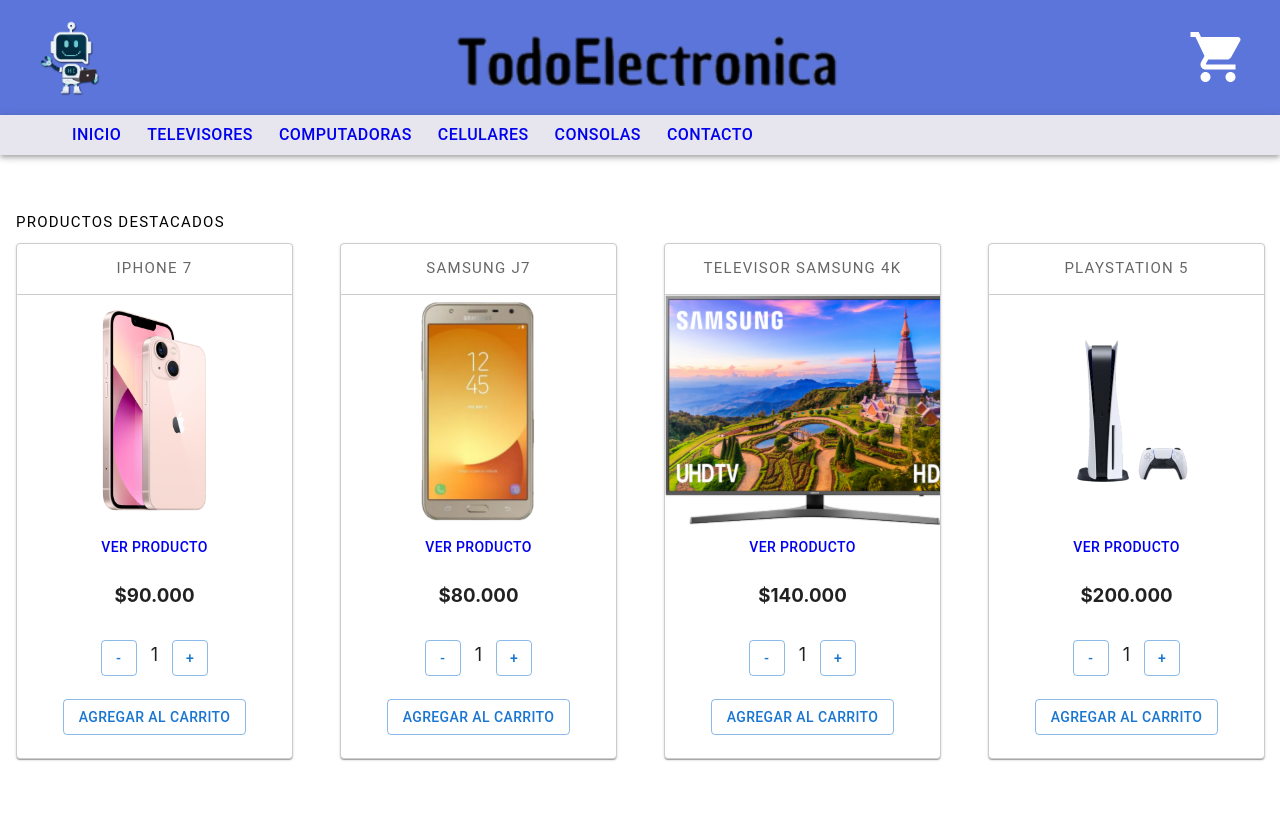
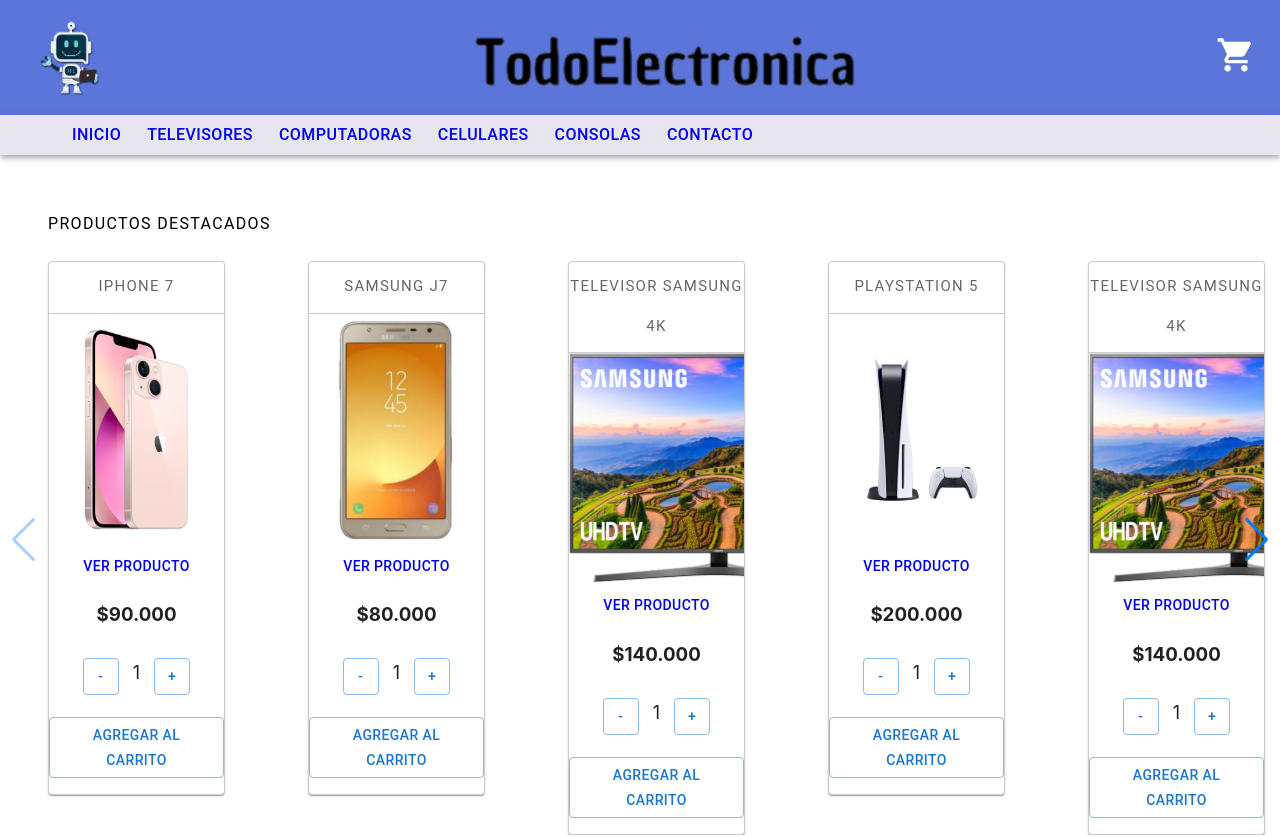
Before and after one commit to AlanPalopoli/AlanPalopoli.github.io, a React (Create React App) app: page / in a window 1280 px wide. Shown: the top 837 px of the page. Before the commit the page ends 800 px from the top, so only its background shows below. Built offline with nearby package versions, Linux system fonts and the light colour scheme.

Commit message:
CartContext y swiper

```diff
--- a/package.json
+++ b/package.json
@@ -15,6 +15,7 @@
     "react-dom": "^18.1.0",
     "react-router-dom": "^6.3.0",
     "react-scripts": "^5.0.1",
+    "swiper": "^8.2.2",
     "web-vitals": "^2.1.4"
   },
   "scripts": {
--- a/src/App.js
+++ b/src/App.js
@@ -8,10 +8,12 @@
 import Contacto from './pages/Contact';
 import Detalle from './pages/Detalle';
 import NotFound from './pages/NotFound';
+import { CartProvider } from './context/CartContext';
 
 function App() {
   return (
     <div className="App">
+      <CartProvider>
         <BrowserRouter>
           <NavBar />
           <ToolBar />
@@ -23,6 +25,7 @@
             <Route path='*' element={<NotFound />}/>
           </Routes>
         </BrowserRouter>
+      </CartProvider>
     </div>
   );
 }
--- a/src/components/CardsItems/Card.css
+++ b/src/components/CardsItems/Card.css
@@ -1,17 +1,25 @@
 .countItem p {
     font-size: 18px;
+    justify-content: center;
 }
 
 .card-item {
+    display: flex;
     margin-top: 5px;
     border-bottom: 1px solid #ccc;
+    justify-content: center;
 }
 
 .cardContainer {
-    margin-left: 1em;
+    margin-left: 3em;
     margin-right: 1em;
     border: 1px solid #ccc;
 }
+
+/* .cardContainer > .MuiCardContent-root {
+    padding-bottom: 15px !important;
+}
+ */
 
 .button-count {
     display: flex;
@@ -24,3 +32,7 @@
 .card-item-img  img{
     height: 230px;
 }
+
+.cardDiv {
+    padding-top: 1em;
+}
--- a/src/components/CardsItems/Card.js
+++ b/src/components/CardsItems/Card.js
@@ -1,16 +1,19 @@
 import Button from '@mui/material/Button';
-import { useState } from 'react';
+import { useState} from 'react';
 import './Card.css';
 import Card from '@mui/material/Card';
 import Typography from '@mui/material/Typography';
 import { Link } from 'react-router-dom'
 import ItemCount from '../ItemCount/ItemCount';
 
+
 const Item = ({tittle, image, price, stock, id}) => {
     const [showButton, setShowButton] = useState(false)
 
+
     return (
-        <Card sx={{ minWidth: 275, minHeight: 514 }} className='cardContainer'>
+        <div className='cardDiv'>
+            <Card sx={{ minWidth: 175, minHeight: 514/* , width: 235, height: 464  */}} className='cardContainer'>
                 <div className='card-item'>
                     <Typography sx={{ fontSize: 15 }} variant="overline" display="block" color="text.secondary" gutterBottom>
                     {tittle}
@@ -29,12 +32,13 @@
                 </div>
                 <div>
                 {!showButton ?
-                <ItemCount stock ={stock} setShowButton={setShowButton} />
+                    <ItemCount tittle = {tittle} image = {image} price = {price} id = {id} stock ={stock} setShowButton={setShowButton} />
                     :
-                <Button  variant="outlined"> <Link to={'/cart'} style={{ textDecoration: 'none' }}>Finalizar compra</Link></Button>
+                    <Button  variant="outlined"> <Link to={'/cart'} style={{ textDecoration: 'none' }}>Agregar Producto</Link></Button>
                     }
                 </div>
             </Card>
+        </div>
     )
 }
 
--- a/src/components/ItemCount/ItemCount.js
+++ b/src/components/ItemCount/ItemCount.js
@@ -1,9 +1,11 @@
-import { useState } from 'react';
+import { useState , useContext  } from 'react';
 import Button from '@mui/material/Button';
 import './ItemCount.css';
+import CartContext from '../../context/CartContext'
 
-const ItemCount = ({stock, setShowButton}) => {
+const ItemCount = ({ image, title, price, stock, id}) => {
     const [countItem, setCount] = useState(1)
+    const { addProductToCart } = useContext(CartContext)
 
     const addItem = () => {
         if(countItem < stock){
@@ -24,7 +26,7 @@
                 <Button onClick={addItem} variant="outlined" sx={{minWidth:'34px'}}>+</Button>
             </div>
             <div className='button-cart'>
-                <Button  onClick={() => setShowButton(true)}  variant="outlined" >Agregar al carrito</Button>
+                <Button  onClick={() => addProductToCart({ image, title, price, stock, id})}  variant="outlined" >Agregar al carrito</Button>
             </div>
         </div>
     )
--- a/src/components/ItemList/ItemList.js
+++ b/src/components/ItemList/ItemList.js
@@ -1,20 +1,37 @@
 import Card from '../CardsItems/Card.js';
 import { Grid } from '@mui/material';
+import { Navigation, Pagination } from 'swiper';
+import { Swiper, SwiperSlide } from 'swiper/react';
+import Typography from '@mui/material/Typography';
 
-const ItemList = ({products}) => {
+import "swiper/css";
+import "swiper/css/pagination";
+import "swiper/css/navigation";
+
+
+const ItemList = ({ title ,products}) => {
 
     return (
         <div>
-            <Grid container spacing={2}>
+            <Typography variant="overline" component="div" sx={{fontSize: 16, flexGrow: 1 , marginTop: 2, textAlign:'left', marginLeft: 6, paddingTop:4}}>{title}</Typography>
+            <Grid container spacing={0}>
+            <Swiper
+                spaceBetween={20}
+                slidesPerView={5}
+                onSlideChange={() => console.log('slide change')}
+                modules={[Pagination, Navigation]}
+                navigation={true}
+            >
                 {
                     products.map( ({tittle, price, image, stock, id}) => {
                         return (
-                            <Grid item md={3} key={id}>
+                            <SwiperSlide key={id}>
                                 <Card tittle = {tittle} price= {price} image = {image} stock= {stock} id = {id}/>
-                            </Grid>
+                           </SwiperSlide>
                         )
                     })
                 }
+            </Swiper>
             </Grid>
         </div>
     )
--- a/src/components/ItemListContainer/ItemListContainer.js
+++ b/src/components/ItemListContainer/ItemListContainer.js
@@ -41,8 +41,8 @@
 
     return (
         <div>
-        <Typography variant="overline" component="div" sx={{fontSize: 15, flexGrow: 1 , marginTop: 2, textAlign:'left', marginLeft: 2, paddingTop:4}}>{title}</Typography>
-        <ItemList  products={products} />
+            {/* <Typography variant="overline" component="div" sx={{fontSize: 30, flexGrow: 1 , marginTop: 2, textAlign:'center', marginLeft: 2, paddingTop:4}}>{title}</Typography> */}
+            <ItemList  products={products} />
         </div>
     )
 }
--- a/src/components/Widgets/CartWidget/CartWidget.js
+++ b/src/components/Widgets/CartWidget/CartWidget.js
@@ -1,11 +1,67 @@
 import ShoppingCartIcon from '@mui/icons-material/ShoppingCart';
-import Button from '@mui/material/Button';
+/* import Button from '@mui/material/Button'; */
+import Menu from '@mui/material/Menu';
+import DeleteIcon from '@mui/icons-material/Delete';
+import CartContext from '../../../context/CartContext'
+import { useState, useContext } from 'react';
 
 const CartWidget = () => {
-    return (
-        <Button color="inherit">
-            <ShoppingCartIcon style={{ fontSize: 60 }}/>
-        </Button>
+    const { cartListItems } = useContext(CartContext)
+    const [anchorEl, setAnchorEl] = useState(null);
+    const open = Boolean(anchorEl);
+    const handleClick = (event) => {
+        setAnchorEl(event.currentTarget);
+    };
+    const handleClose = () => {
+        setAnchorEl(null);
+    };
+
+    return(
+        <div className='cart-container-icon'>
+            <ShoppingCartIcon
+                style={{fontSize:40}}
+                aria-controls={open ? 'basic-menu' : undefined}
+                aria-haspopup="true"
+                aria-expanded={open ? 'true' : undefined}
+                onClick={handleClick}
+            />
+            <Menu
+                id="basic-menu"
+                anchorEl={anchorEl}
+                open={open}
+                onClose={handleClose}
+                MenuListProps={{
+                'aria-labelledby': 'basic-button',
+                }}
+            >
+                <div className='container-item-list-cart'>
+                    {cartListItems.length === 0 && (
+                        <>
+                            <p>No hay productos agregados al carrito</p>
+                        </>
+                    )}
+                    {cartListItems.map( (item) => {
+                        return(
+                        <div className='item-cart-prod' key={item.id}>
+                            <div className='cart-prod__image'>
+                                <img src={`/img/${item.image}`} alt="prod carrito" />
+                            </div>
+                            <div className='cart-prod__info'>
+                                <p>{item.title}</p>
+                                <span>$ {item.price}</span>
+                            </div>
+                            <div className='cart-prod__action'>
+                                <button>
+                                    <DeleteIcon />
+                                </button>
+                            </div>
+                        </div>
+                        )
+                    })}
+
+                </div>
+            </Menu>
+        </div>
     )
 }
 
--- /dev/null
+++ b/src/context/CartContext.js
@@ -0,0 +1,33 @@
+import { createContext, useState } from "react";
+
+const CartContext = createContext()
+
+const CartProvider = ({children}) => {
+    const [cartListItems, setCartListItems] = useState([])
+    const [totalPrice, setTotalPrice] = useState(0)
+
+    const addProductToCart = (product) => {
+        let isInCart = cartListItems.find(cartItem => cartItem.id === product.id)
+        if(!isInCart) {
+            console.log("se agrego el producto:", product)
+            setTotalPrice(totalPrice + product.price)
+            return setCartListItems(cartListItems => [...cartListItems, product])
+        }
+        console.log("El producto ya se encuentra en el carrito")
+    }
+
+    const info = {
+        cartListItems,
+        addProductToCart,
+        totalPrice
+    }
+
+    return(
+        <CartContext.Provider value={info}>
+            {children}
+        </CartContext.Provider>
+    )
+}
+
+export default CartContext
+export { CartProvider }
--- a/src/pages/Home.js
+++ b/src/pages/Home.js
@@ -1,7 +1,7 @@
 import ItemList from "../components/ItemList/ItemList"
 import { useEffect, useState } from "react"
 import productos from "../utils/productsMocks"
-import Typography from '@mui/material/Typography';
+
 
 const Home = () => {
     const [products, setProducts] = useState([])
@@ -23,7 +23,7 @@
 
     return(
         <div className='general-container'>
-            <Typography variant="overline" component="div" sx={{fontSize: 15, flexGrow: 1 , marginTop: 2, textAlign:'left', marginLeft: 2, paddingTop:4}}>Productos Destacados</Typography>
+            <ItemList title={'Productos Destacados'} products={products}/>
             <ItemList title={'Productos Recomendados'} products={products}/>
         </div>
     )
--- a/src/utils/productsMocks.js
+++ b/src/utils/productsMocks.js
@@ -55,18 +55,77 @@
         description: 'PlayStation 5 240gb 120 RAM 200hz SM-A344hnqwO',
         category: 'consolas',
         stock: 10
-    }
+    },
+    {
+        id: '5',
+        tittle : 'Televisor Samsung 4k',
+        brand : 'Samsung',
+        price : '$140.000',
+        image: 'TvSamsung4k.png',
+        image2: 'TvSamsung4k.png',
+        image3: 'TvSamsung4k.png',
+        image4: 'TvSamsung4k.png',
+        image5:'TvSamsung4k.png',
+        description: 'TV Samsung 4k HD 1440 3D SM-A344hnqwO',
+        category: 'televisores',
+        stock: 2
+    },
+    {
+        id: '6',
+        tittle : 'Televisor Samsung 4k',
+        brand : 'Samsung',
+        price : '$140.000',
+        image: 'TvSamsung4k.png',
+        image2: 'TvSamsung4k.png',
+        image3: 'TvSamsung4k.png',
+        image4: 'TvSamsung4k.png',
+        image5:'TvSamsung4k.png',
+        description: 'TV Samsung 4k HD 1440 3D SM-A344hnqwO',
+        category: 'televisores',
+        stock: 2
+    },
+    {
+        id: '7',
+        tittle : 'Televisor Samsung 4k',
+        brand : 'Samsung',
+        price : '$140.000',
+        image: 'TvSamsung4k.png',
+        image2: 'TvSamsung4k.png',
+        image3: 'TvSamsung4k.png',
+        image4: 'TvSamsung4k.png',
+        image5:'TvSamsung4k.png',
+        description: 'TV Samsung 4k HD 1440 3D SM-A344hnqwO',
+        category: 'televisores',
+        stock: 2
+    },
+    {
+        id: '8',
+        tittle : 'Televisor Samsung 4k',
+        brand : 'Samsung',
+        price : '$140.000',
+        image: 'TvSamsung4k.png',
+        image2: 'TvSamsung4k.png',
+        image3: 'TvSamsung4k.png',
+        image4: 'TvSamsung4k.png',
+        image5:'TvSamsung4k.png',
+        description: 'TV Samsung 4k HD 1440 3D SM-A344hnqwO',
+        category: 'televisores',
+        stock: 2
+    },
+    {
+        id: '9',
+        tittle : 'Televisor Samsung 4k',
+        brand : 'Samsung',
+        price : '$140.000',
+        image: 'TvSamsung4k.png',
+        image2: 'TvSamsung4k.png',
+        image3: 'TvSamsung4k.png',
+        image4: 'TvSamsung4k.png',
+        image5:'TvSamsung4k.png',
+        description: 'TV Samsung 4k HD 1440 3D SM-A344hnqwO',
+        category: 'televisores',
+        stock: 2
+    },
 ]
 
-/* const producto = {
-    tittle : 'Iphone 7',
-    brand : 'Apple',
-    price : '$240.000',
-    image: 'iphone13Detail1.png',
-    description: 'Celular Iphone 7 4g 128gb Ram 200hz SM-A344hnqwO',
-    stock: 4,
-    id: 1
-}
- */
 export default productos
-/* export {producto} */
```
Also changed, not shown: 1 other file (tests, documents, lock files or other folders). Lines whose indentation alone changed are shown as unchanged.
